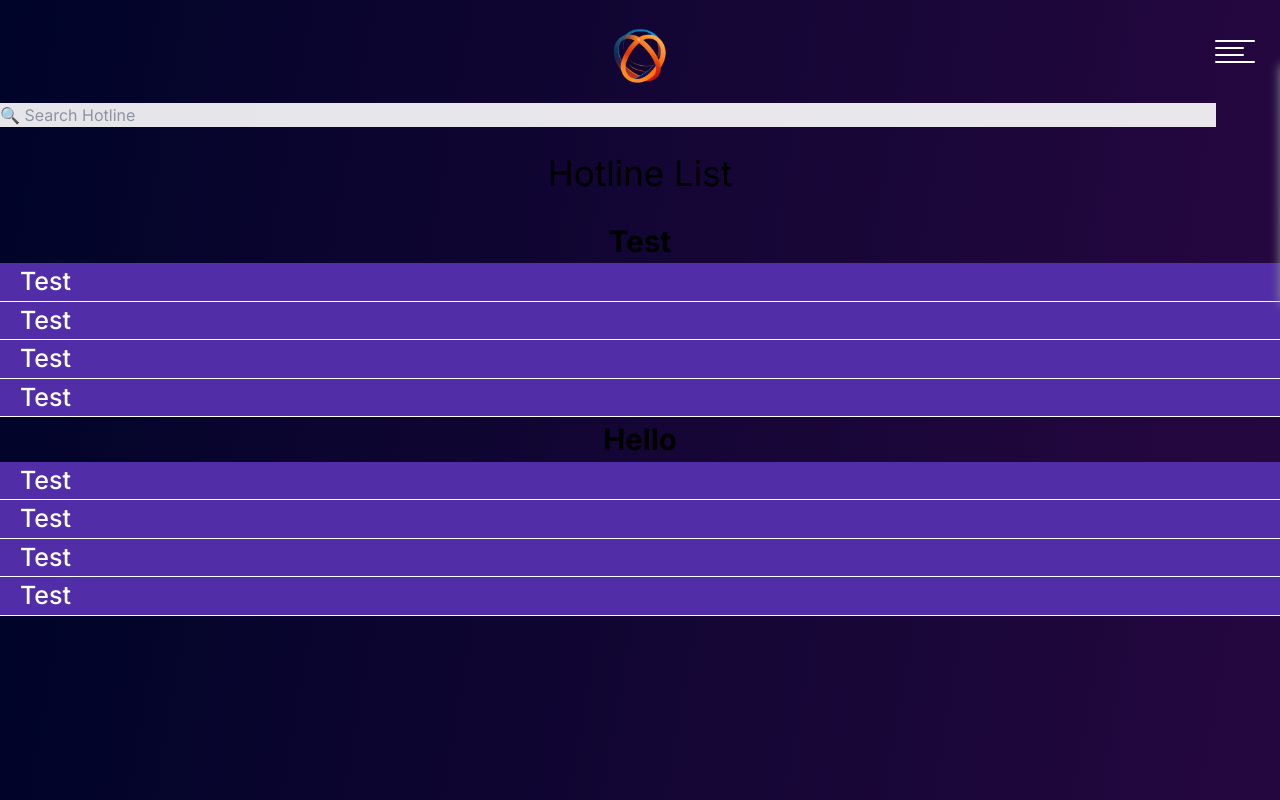
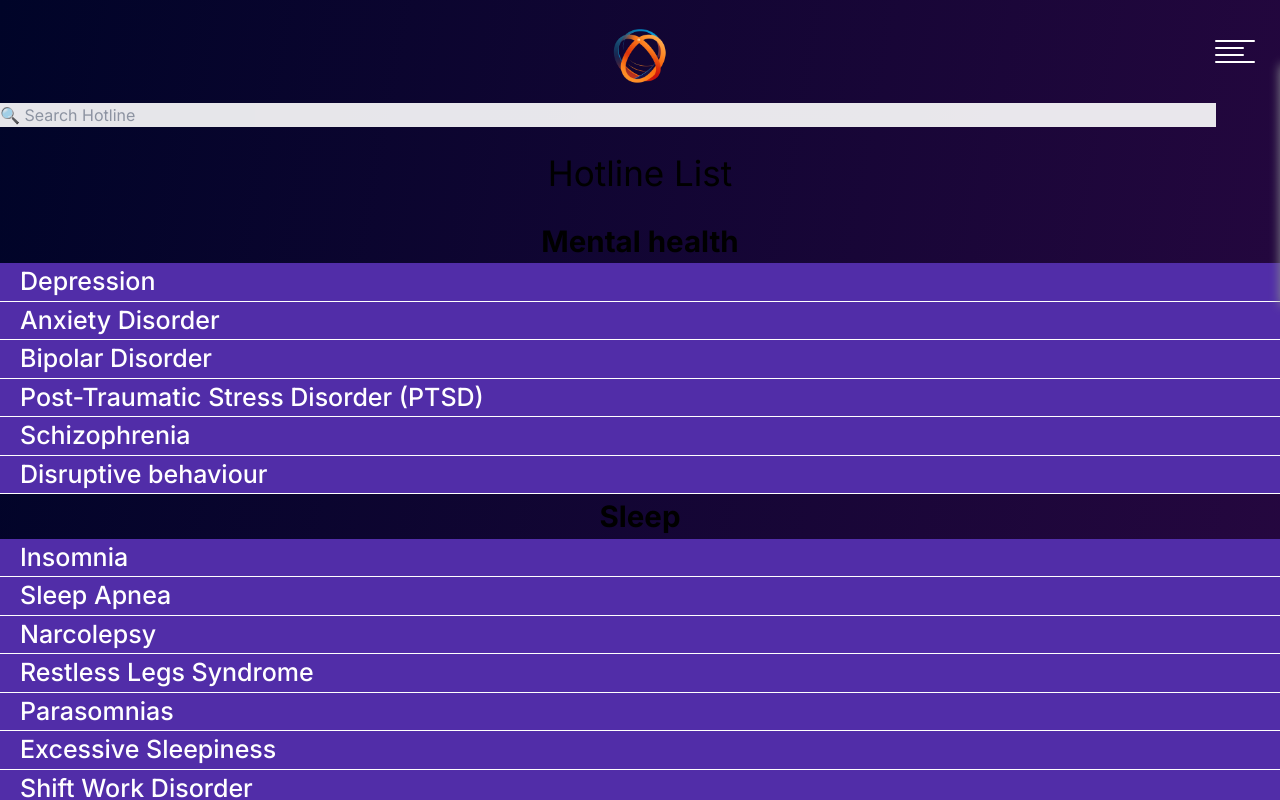
Before and after one commit to BhuwanTiwari2002/crisisconnector_web, a Next.js app: page /Hotlines in a window 1280 px wide. Shown: the top 800 px of the page. Built offline with nearby package versions, Linux system fonts and the light colour scheme; no server answers.

Commit message:
Added the hotline list

```diff
--- a/app/Hotlines/page.js
+++ b/app/Hotlines/page.js
@@ -26,7 +26,6 @@ const fetchData = async () => {
 fetchData();
 
 const HotlineSearch = async () => {
-    {
     let data = await getHotlineData('hotline');
     let test = "";
     data.forEach(({title, types}) => {
@@ -36,8 +35,7 @@ const HotlineSearch = async () => {
       types.forEach(({ name, link }) => {
         console.log(name);
       });
-      })
-    }
+    });
 
   return (
     <form>
@@ -53,30 +51,22 @@ const HotlineSearch = async () => {
       <h1 style={{ margin: '20px' , textAlign: 'center', fontSize: '35px'}}>
         Hotline List
       </h1>
-
-
-    <div id="hotlineList" className="form-group">
-        <div className="hotlineTitle">
-          <h2>Test</h2>
+      {
+        data.map(({title, types}) => {
+          return (
+            <div className="hotlineTitle" >
+              <h2>{title}</h2>
+              {types.map(({name, link}) => {
+                return (
                   <div className="hotlineName">
-            <a>Test</a>
-            <a>Test</a>
-            <a>Test</a>
-            <a>Test</a>
+                    <a href={link}>{name}</a>
                   </div>
+                );
+              })}
             </div>
-        <div className="hotlineTitle">
-          <h2>Hello</h2>
-          <div className="hotlineName">
-            <a>Test</a>
-            <a>Test</a>
-            <a>Test</a>
-            <a>Test</a>
-          </div>
-        </div>
-      </div>
-
-
+          );
+        })
+      }
     </form>
   );
 };
```
Also changed, not shown: app/Hotlines/hotlineClick.js (added). Lines whose indentation alone changed are shown as unchanged.
